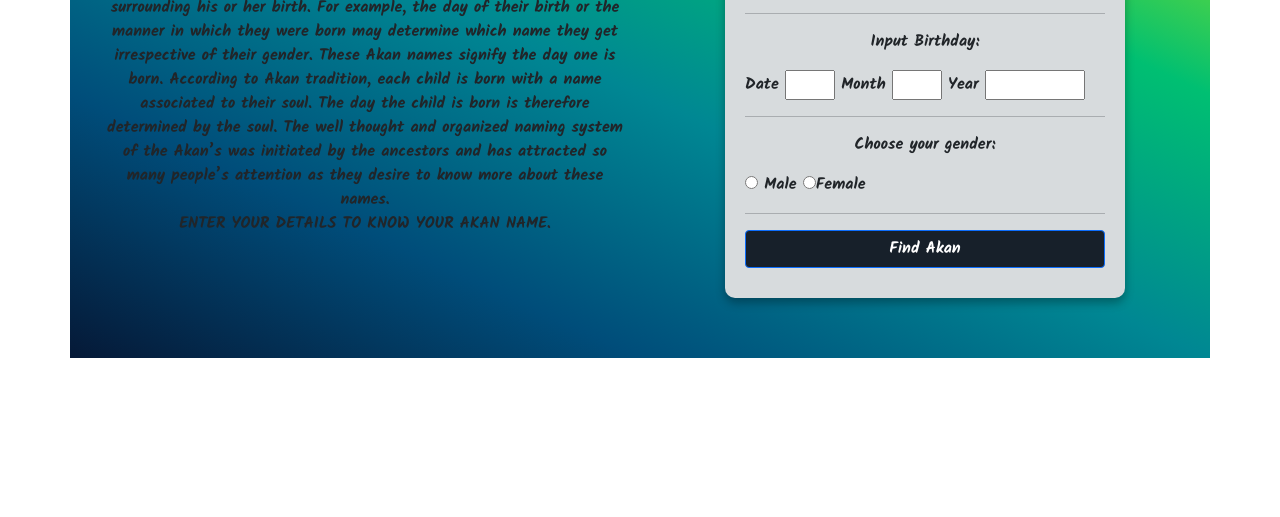
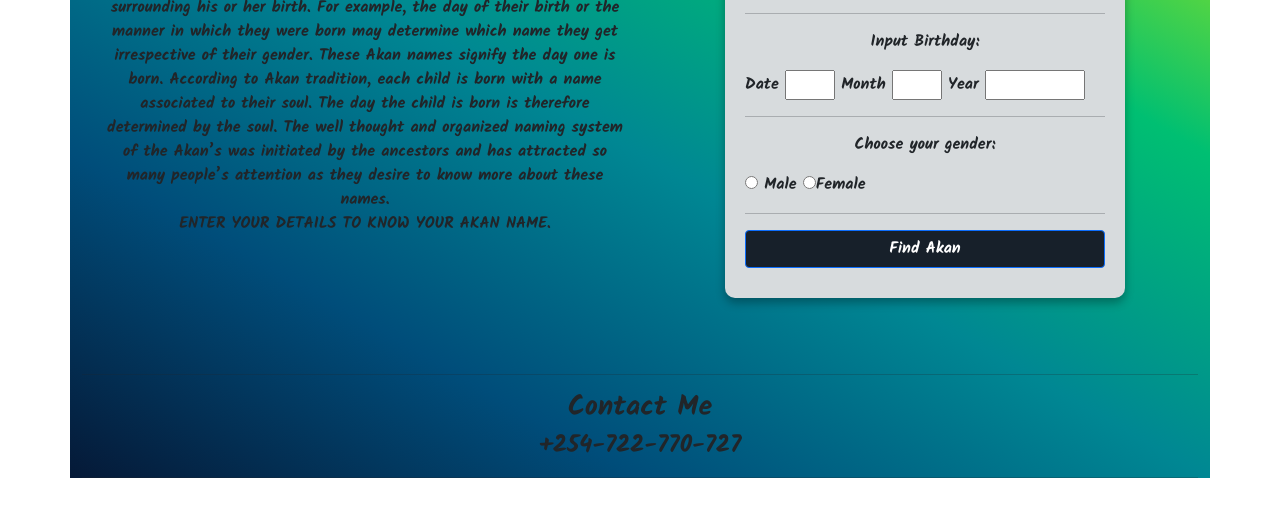
Before and after one commit to Njoro410/Akan-names, a plain HTML site: page index.html in a window 1280 px wide. Shown: the part 169-686 px from the top of the page. Drawn offline with nearby package versions, Linux system fonts and the light colour scheme.

Commit message:
added a contact me section

```diff
--- a/index.html
+++ b/index.html
@@ -96,8 +96,15 @@
             </div>
           </div>
         </div>
+        <hr>
+        <h3 class="title">Contact Me</h3>
+        <h4 class="title"> +254-722-770-727</h4>
+        <hr>
       </div>
+
+
     </div>
+
     <script type="text/javascript" src="js/script.js"></script>
 
     <script
```
